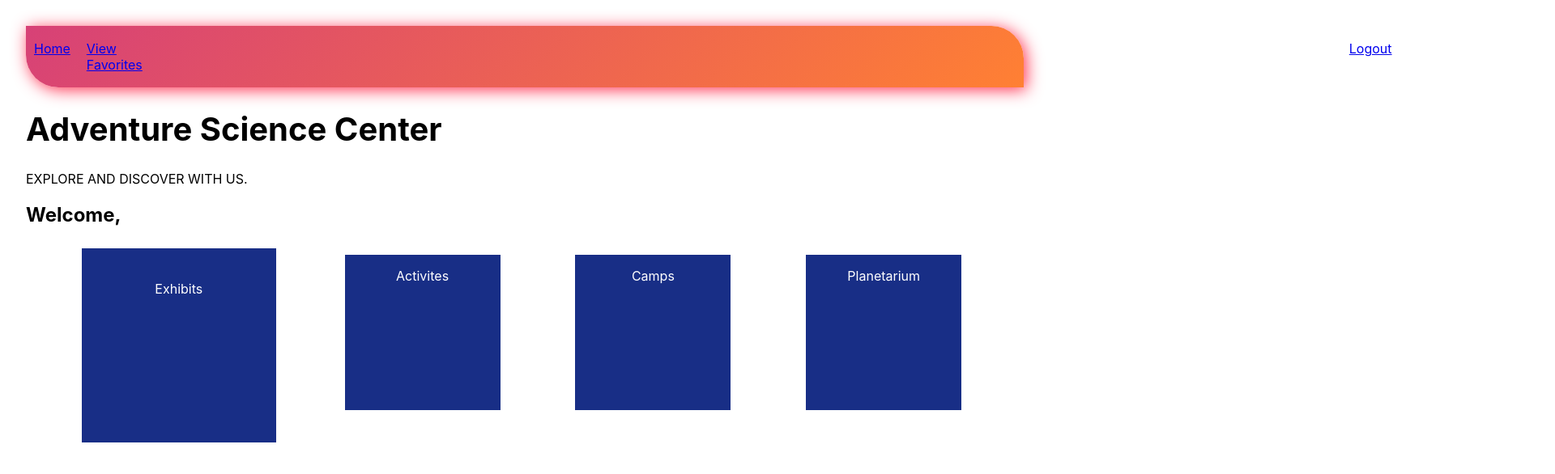
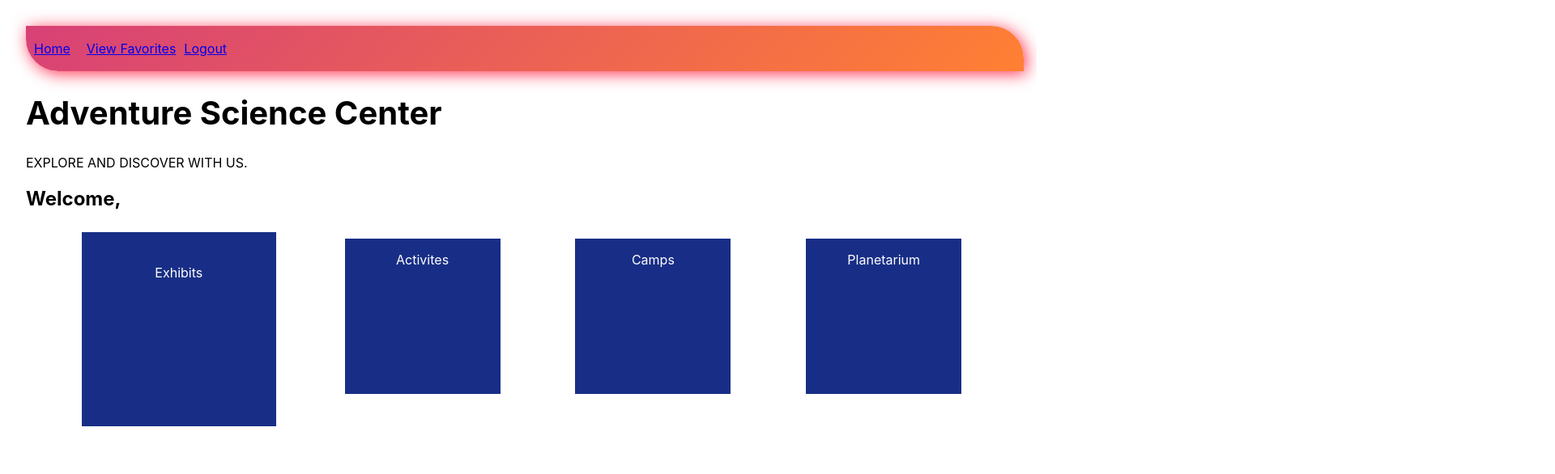
Before and after one commit to HoldenDReed/adventureWebpage, a React (Create React App) app: page / in a window 1280 px wide. Shown: the top 586 px of the page at 81% size, 1920 px wide, since content can reach past the window. Built offline with nearby package versions, Linux system fonts and the light colour scheme; sample sign-in values are in the browser's storage.

Commit message:
stash updates

```diff
--- a/src/components/nav/NavBar.css
+++ b/src/components/nav/NavBar.css
@@ -14,7 +14,7 @@
  .navbar__item.navbar__logout{
     list-style-type: none;
     display: flex;
-    padding:  0px 1480px;
+    /* padding:  0px 1480px; */
     color: wheat;
   }
   .navbar__item.active {
```
